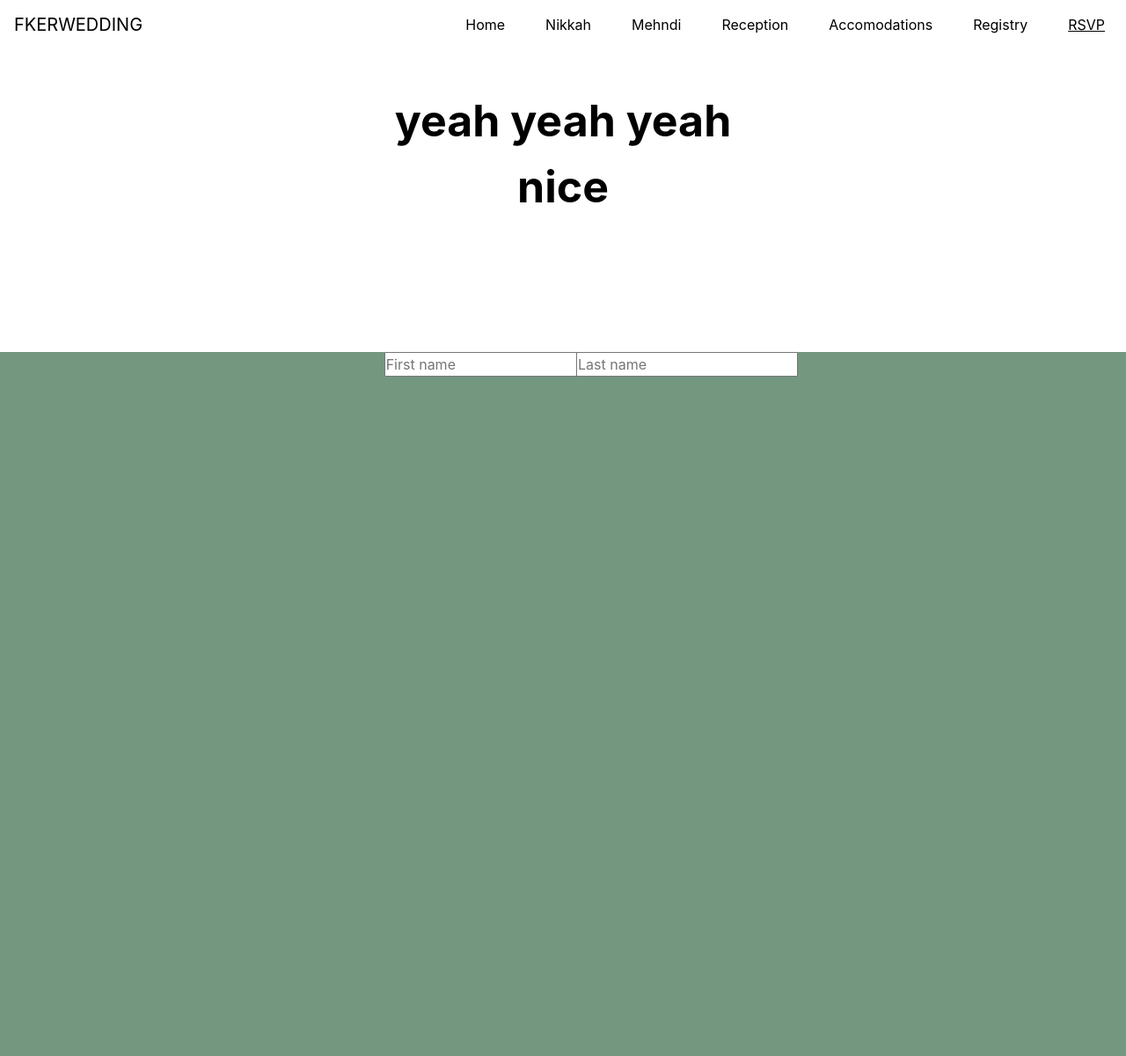
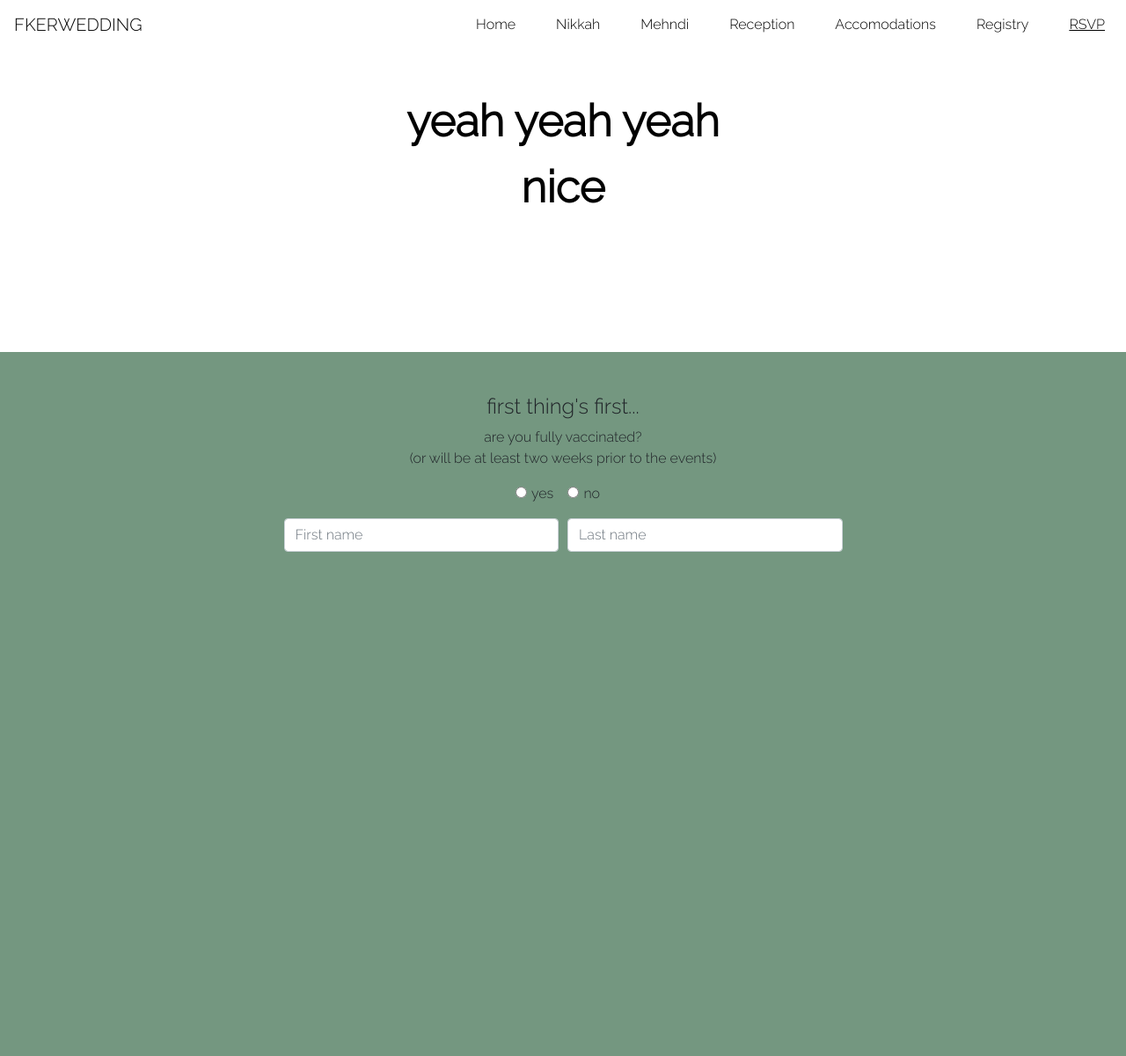
Before and after one commit to tahzabbani/elora_wedding, a Flask app: page /rsvp in a window 1280 px wide. Shown: the whole page at 88% size. Run offline with Flask 2, Linux system fonts and the light colour scheme; some libraries are stand-ins or nearby versions.

Commit message:
transfer for pc

```diff
--- a/static/CSS/style.css
+++ b/static/CSS/style.css
@@ -1,9 +1,15 @@
+@import url('https://fonts.googleapis.com/css2?family=Raleway:wght@300&display=swap');
+
 * {
     margin: 0;
     padding: 0;
     box-sizing: border-box;
     /* outline: 1px red solid !important;
     visibility: visible !important; */
+}
+
+body {
+    font-family: 'Raleway', sans-serif;
 }
 
 .text-center {
--- a/templates/rsvp.html
+++ b/templates/rsvp.html
@@ -47,13 +47,29 @@
         </div>
     </div>
     <div class="container-fluid people">
-        <form class="rsvp-form-wrapper">
-            <div class="row text-center">
-                <div class="col-md-2 offset-md-4">
-                    <input type="text" id="fname" name="fname" placeholder="First name"><br>
+        <form class="rsvp-form-wrapper py-5">
+            <div class="form-row justify-content-center">
+                <div class="col-md-4 form-group text-center">
+                    <h4>first thing's first...</h4>
+                    <p>are you fully vaccinated? <br> (or will be at least two weeks prior to the events)</p>
+                    <div class="form-check form-check-inline">
+                        <label class="form-check-label" for="yes-vac">
+                          <input type="radio" class="form-check-input" id="yes-vac" name="vac" value="yes">yes
+                        </label>
+                      </div>
+                      <div class="form-check form-check-inline">
+                        <label class="form-check-label" for="no-vac">
+                          <input type="radio" class="form-check-input" id="no-vac" name="vac" value="no">no
+                        </label>
+                      </div>
                 </div>
-                <div class="col-md-2">
-                    <input type="text" id="lname" name="lname" placeholder="Last name"><br>
+            </div>
+            <div class="form-row text-center">
+                <div class="col-sm-3 offset-sm-3 form-group">
+                    <input type="text" class="form-control" id="fname" name="fname" placeholder="First name"><br>
+                </div>
+                <div class="col-sm-3 form-group">
+                    <input type="text" class="form-control" id="lname" name="lname" placeholder="Last name"><br>
                 </div>
             </div>
         </form>
```
Also changed, not shown: templates/nikkah.html (+6 -2 lines).
